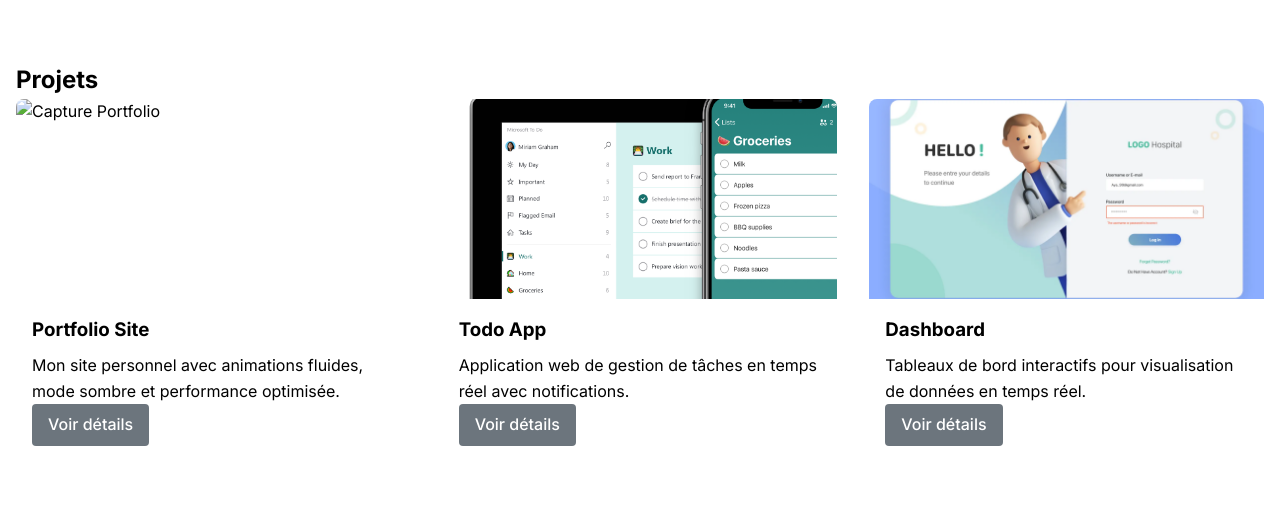
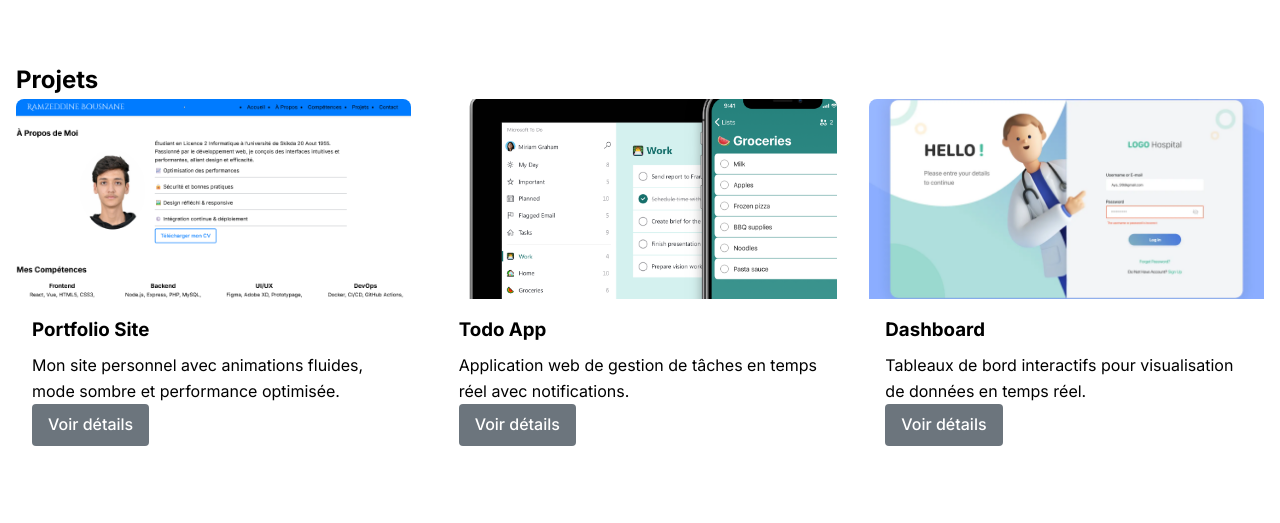
Before and after one commit to ramzeddine/Portfolio, a plain HTML site: page index.html in a window 1280 px wide. Shown: the part 970-1493 px from the top of the page. Drawn offline with Linux system fonts and the light colour scheme.

Commit message:
Fix HTML formatting and structure

```diff
--- a/index.html
+++ b/index.html
@@ -177,7 +177,7 @@
                   "
                 />
                 <img
-                  src="Screenshot 2025-05-05 175042.png"
+                  src="ssc.png"
                   alt="Capture Portfolio"
                   loading="lazy"
                 />
```
